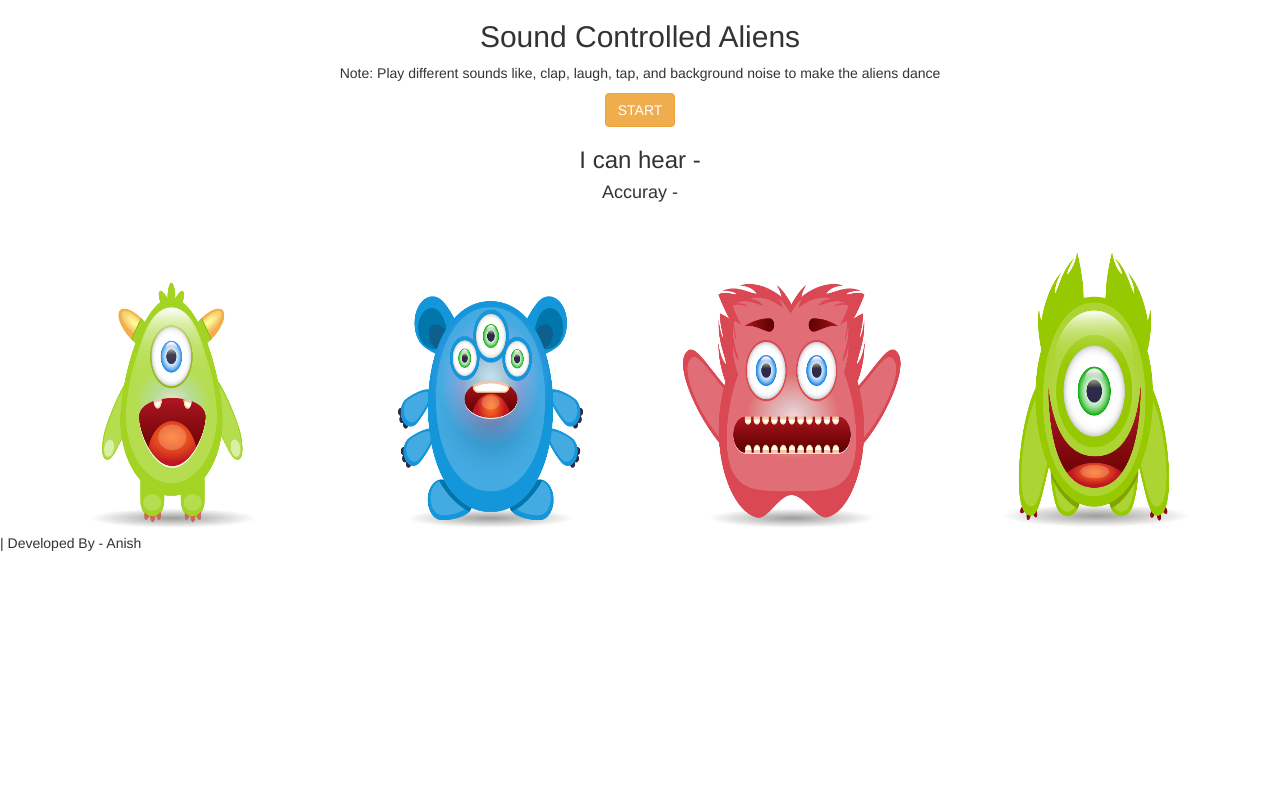
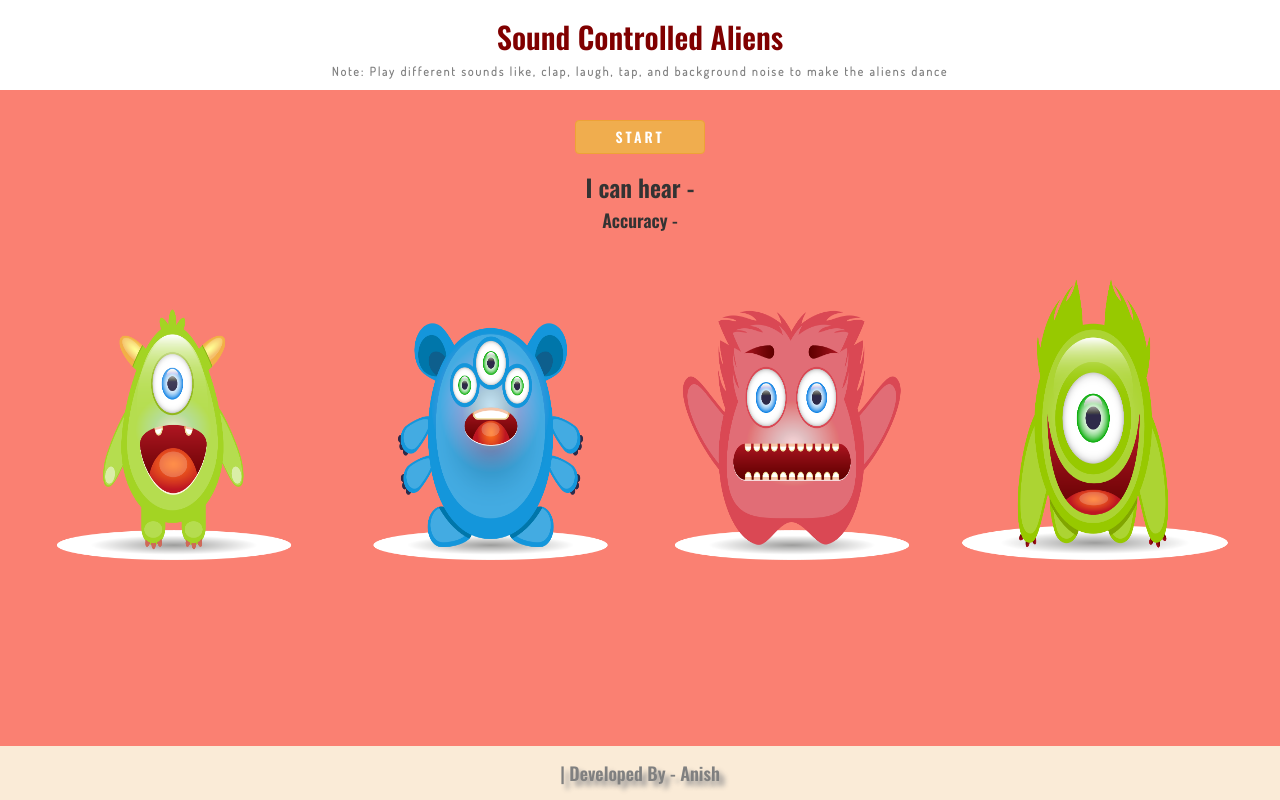
Before and after one commit to AnishDaCoder/Sound-Aliens, a plain HTML site: page index.html in a window 1280 px wide. Drawn offline with nearby package versions, Linux system fonts and the light colour scheme.

Commit message:
Add files via upload

```diff
--- a/index.html
+++ b/index.html
@@ -8,6 +8,12 @@
     <script src="https://maxcdn.bootstrapcdn.com/bootstrap/3.4.0/js/bootstrap.min.js"></script>
     <script src="https://unpkg.com/ml5@0.4.3/dist/ml5.min.js"></script>
     <link rel="stylesheet" type="text/css" href="style.css">
+    <link rel="preconnect" href="https://fonts.googleapis.com">
+<link rel="preconnect" href="https://fonts.gstatic.com" crossorigin>
+<link href="https://fonts.googleapis.com/css2?family=Oswald:wght@600&display=swap" rel="stylesheet">
+<link rel="preconnect" href="https://fonts.googleapis.com">
+<link rel="preconnect" href="https://fonts.gstatic.com" crossorigin>
+<link href="https://fonts.googleapis.com/css2?family=Dosis:wght@300&display=swap" rel="stylesheet">
   </head>
 
   <body>
@@ -20,7 +26,7 @@
         <br>
         <button class="btn btn-warning" onclick="startClassification();">START</button>
         <h3 id="result_label">I can hear - </h3>
-        <h4 id="result_confidence"> Accuray - </h4>
+        <h4 id="result_confidence"> Accuracy - </h4>
         <br>
         <img src="aliens-01.png" id="alien1" alt="Clap Alien Missing" width="300" height="300">
         <img src="aliens-02.png" id="alien2" alt="Laugh Alien Missing" width="300" height="300">
--- a/main.js
+++ b/main.js
@@ -0,0 +1,8 @@
+function startClassification(){
+    navigator.mediaDevices.getUserMedia({audio: true});
+    classifier = ml5.soundClassifier('https://teachablemachine.withgoogle.com/models/BVh_flLHx/', modelReady)
+}
+
+function modelReady(){
+    classifier.classify(gotResults);
+}
--- a/style.css
+++ b/style.css
@@ -0,0 +1,36 @@
+body{
+    font-family: 'Oswald', sans-serif;
+    background: salmon;
+}
+
+.header_div{
+    background: white;
+    color: maroon;
+}
+.header_div p{
+    font-family: 'Dosis', sans-serif;
+    color: gray;
+    letter-spacing: 2px;
+    font-size: 12px;
+    font-weight: bold;
+}
+
+.main_div button{
+    font-family: 'Oswald', sans-serif;
+    margin-top: 30px;
+    width: 130px;
+    font-weight: bolder;
+    letter-spacing: 3px;
+}
+
+.copy_right_footer{
+    position: fixed;
+    color: gray;
+    bottom: 0;
+    width: 100%;
+    font-size: 18px;
+    background-color: antiquewhite;
+    line-height: 3;
+    text-align: center;
+    text-shadow: 5px 5px 5px rgb(151, 149, 149);
+}
```
